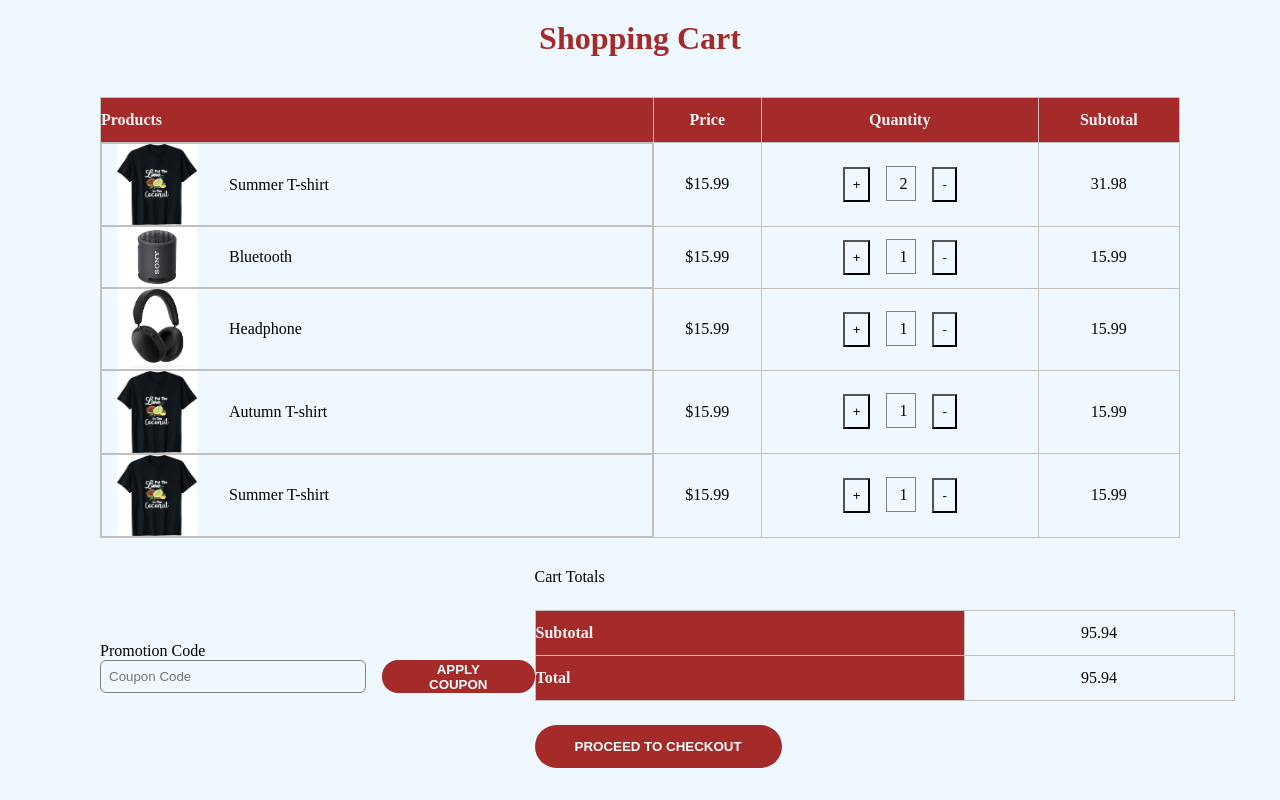
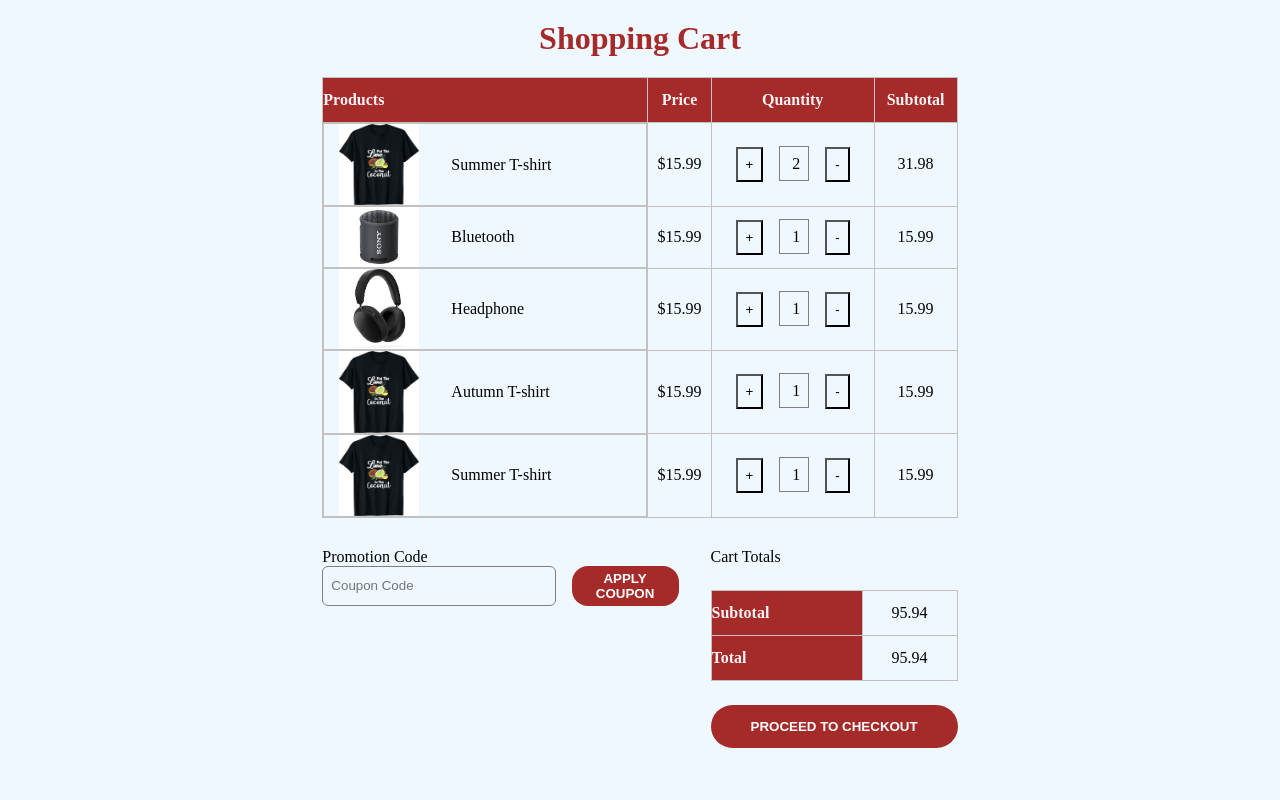
Before and after one commit to Tifem/shopping-cart, a React (Vite) app: page / in a window 1280 px wide. Built offline with nearby package versions, Linux system fonts and the light colour scheme.

Commit message:
adjusted the UI

```diff
--- a/src/components/ShoppingCart.jsx
+++ b/src/components/ShoppingCart.jsx
@@ -120,7 +120,7 @@ const ShoppingCart = () => {
             <p>Promotion Code</p>
             <div className="coupon-box">
               <input type="text" placeholder="Coupon Code" />
-              <button>Apply Coupon</button>
+              <button className="apply">Apply Coupon</button>
             </div>
           </div>
 
--- a/src/index.css
+++ b/src/index.css
@@ -6,7 +6,12 @@
   background-color:aliceblue;
 }
 
-
+.container{
+  display: flex;
+  justify-content: center;
+  align-items: center;
+  flex-direction: column;
+}
 
 .container h1{
   text-align: center;
@@ -14,13 +19,18 @@
   color: brown;
   padding: 20px;
 }
+
+
 .container .image{
   width: 80px;
 }
 
 
 .items{
-  margin:20px 100px;
+  display: flex;
+  align-items: center;
+  justify-content: center;
+  flex-direction: column;
 }
 
 
@@ -77,12 +87,12 @@ table,th,td{
 .cart-total{
   display: flex;
   justify-content: space-between;
-  align-items: center;
   padding-top: 30px;
+  gap: 2rem;
 }
 
 .table-cart table{
-  width: 700px;
+  /* width: 700px; */
 }
 
 .coupon-box {
@@ -92,17 +102,17 @@ table,th,td{
 
 .coupon-box input{
   outline: none;
-  width: 300px;
+  width: 100%;
   padding: 8px;
   border-radius: 6px;
   border: 1px solid gray;
 }
 
-.coupon-box button{
+.coupon-box .apply{
   background-color: brown;
   color: white;
   border: none;
-  padding: 0 30px;
+  padding: 5px 20px;
   border-radius: 1rem;
   text-transform: uppercase;
   font-weight: bold;
```
